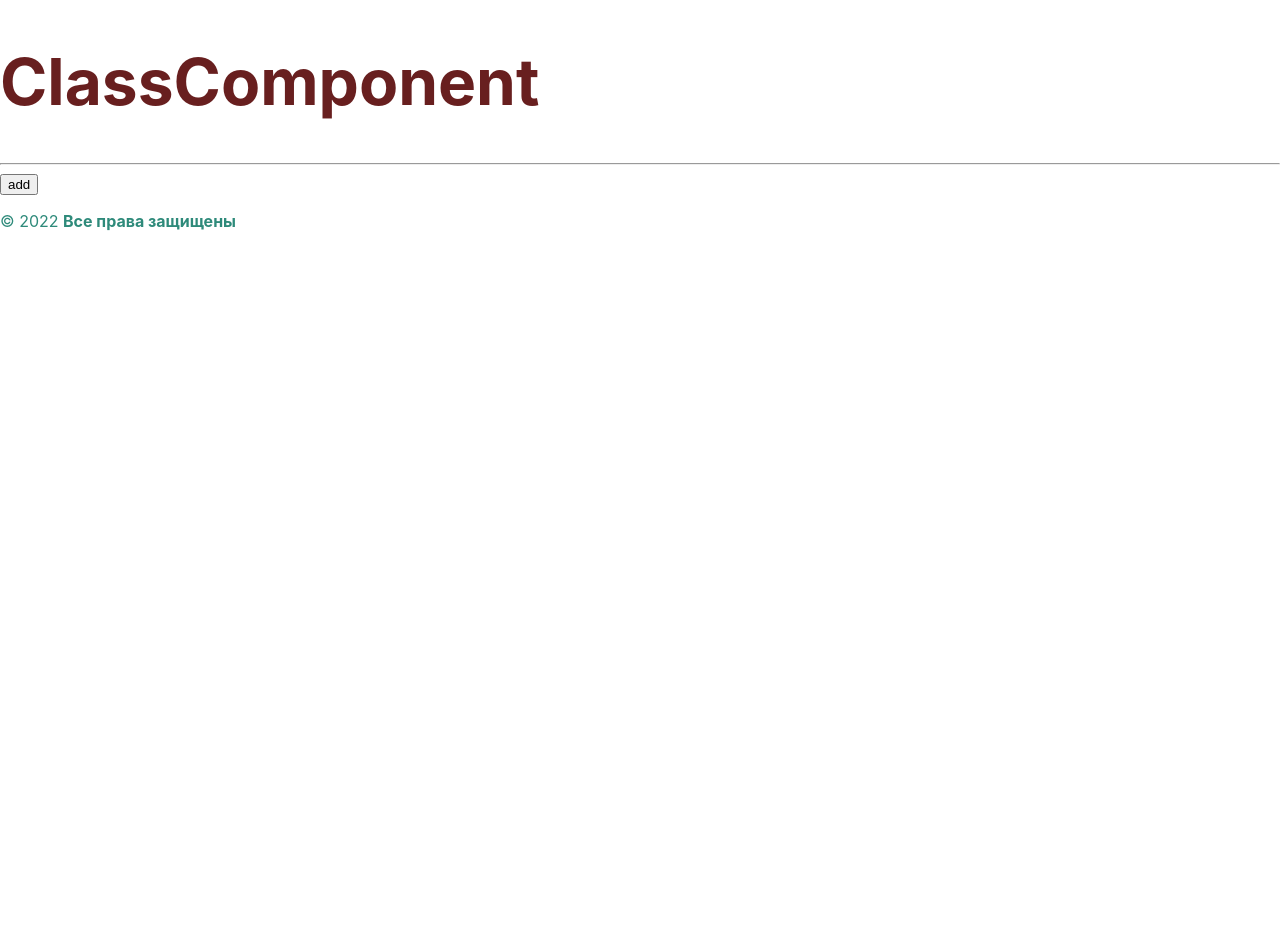
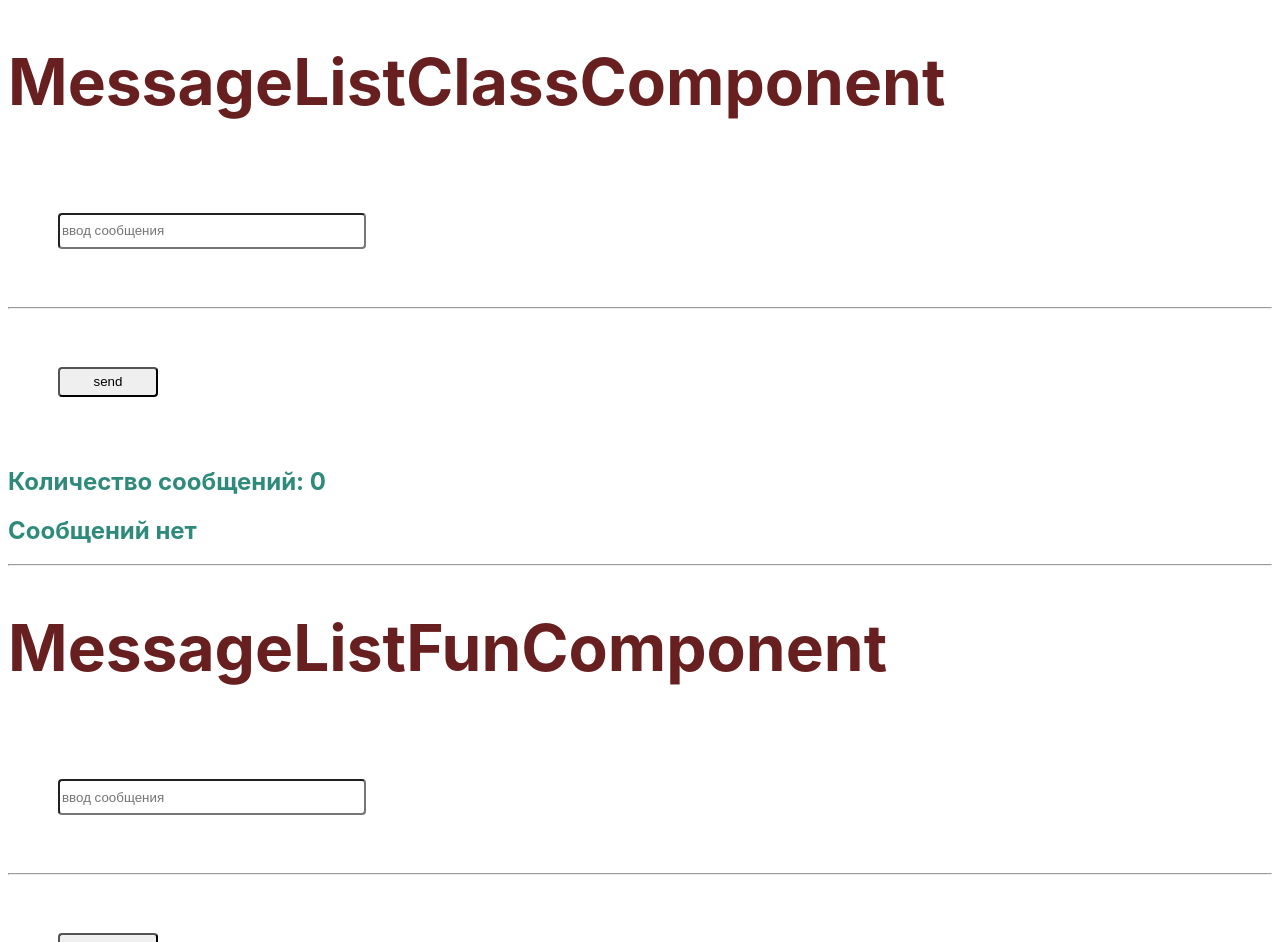
Before and after one commit to Kaurava/my-app, a React (Create React App) app: page / in a window 1280 px wide. Shown: the top 942 px of the page. Before the commit the page ends 800 px from the top, so only its background shows below. Built offline with nearby package versions, Linux system fonts and the light colour scheme.

Commit message:
Обработка массива сообщений

```diff
--- a/src/index.css
+++ b/src/index.css
@@ -1,4 +1,4 @@
-body {
+div {
   margin: 0;
   font-family: -apple-system, BlinkMacSystemFont, 'Segoe UI', 'Roboto', 'Oxygen',
     'Ubuntu', 'Cantarell', 'Fira Sans', 'Droid Sans', 'Helvetica Neue',
@@ -13,15 +13,29 @@ code {
     monospace;
 }
 
-.container{
-  background-color: rgb(108, 160, 95);
-}
-
 h1 {
   font-size: 64px;
   color: #681f1f;
 }
 
-.wellcome{
-  color: #2e8a7a;
+input{
+  width: 300px;
+  height:30px;
+  border-radius: 4px;
+  margin:50px;
 }
+
+button{
+  width: 100px;
+  height:30px;
+  border-radius: 4px;
+  margin:50px;
+}
+.on{
+  color:#666;
+  background-color: #ccc;
+}
+.off{
+  color:#888;
+  background-color: white;
+}
--- a/src/index.js
+++ b/src/index.js
@@ -1,46 +1,180 @@
-import React from "react";
+/* eslint-disable eqeqeq */
+import React, { useState, useEffect } from "react";
 import ReactDOM from "react-dom";
 import "./index.css";
 
-class ClassComponent extends React.Component {
-  constructor(props){
-    super(props)
+class MessageListClassComponent extends React.Component {
+  constructor(props) {
+    super(props);
     this.state = {
-      messageList: []
-    }
+      content: "",
+      count: 0,
+      messageList: [],
+    };
   }
 
-  addmessage = () => {
-    this.setState({
-      messageList: [...this.state.messageList, "newmessage"]
-    })
+  showmessages(message) {
+    return (
+      <div>
+        <div>
+          <p>
+            <span>id: {message.id} </span>
+            <span>author: {message.author} </span>
+            <span>text: {message.text}</span>
+          </p>
+        </div>
+        <button onClick={() => this.removemessage(message)}>delete</button>
+      </div>
+    );
   }
 
-  removemessage = (id) => {
+  sendmessage = (message) => {
     this.setState({
-      films: this.state.films.filter(msg => msg !== id)
-    })
-  }
+      content: "",
+      messageList: [...this.state.messageList, message],
+      count: this.state.count + 1,
+    });
+  };
+
+  removemessage = (message) => {
+    this.setState({
+      messageList: this.state.messageList.filter(
+        (msg) => msg.id !== message.id
+      ),
+      count: this.state.count == 0 ? 0 : this.state.count - 1,
+    });
+  };
 
   render() {
-    const {messageList} = this.state
     console.log("this.state", this.state);
+    const messages = this.state.messageList;
+    const currentid = this.state.count + 1;
+    const message = {
+      id: currentid,
+      author: "author" + currentid,
+      text: this.state.content,
+    };
+
     return (
       <div>
-        <h1>ClassComponent</h1>
+        <h1>MessageListClassComponent</h1>
+        <input
+          value={this.state.content}
+          placeholder="ввод сообщения"
+          onChange={(e) =>
+            this.setState({
+              content: e.target.value,
+              messageList: [...this.state.messageList],
+              count: this.state.count,
+            })
+          }
+        />
         <hr />
 
-        <button onClick = {() => this.addmessage}>add</button>
-        {messageList.map(msg => (
-          <div>
-            <h3>{messageList}</h3>
-            <button onClick = {() => this.removemessage(msg)}>remove</button>
-          </div>
-        ))}
+        <button onClick={() => this.sendmessage(message)}>send</button>
+        <h2>Количество сообщений: {this.state.count}</h2>
+
+        {this.state.count == 0 ? (
+          <h2>Сообщений нет</h2>
+        ) : (
+          messages.map((msg) => this.showmessages(msg))
+        )}
       </div>
     );
   }
 }
+
+
+const MessageListFunComponent = ({ onClick }) => {
+  const [content, setContent] = useState("");
+  const [count, setCount] = useState(0);
+  const [messageList, setMessageList] = useState([]);
+  const [moving, setMoving] = useState(false);
+  console.log("count", count);
+  const messages = messageList;
+  const currentid = count + 1;
+  const message = {
+    id: currentid,
+    author: "author" + currentid,
+    text: content,
+  };
+
+  const showmessages = (message) => {
+    return (
+      <div>
+        <div>
+          <p>
+            <span>id: {message.id} </span>
+            <span>author: {message.author} </span>
+            <span>text: {message.text}</span>
+          </p>
+        </div>
+        <button onClick={() => removemessage(message)}>delete</button>
+      </div>
+    );
+  };
+
+  const sendmessage = (message) => {
+    setMessageList([...messageList, message]);
+    setCount((cnt) => cnt + 1);
+    setContent("");
+    setMoving(false);
+  };
+
+  const removemessage = (message) => {
+    setMessageList(messageList.filter((msg) => msg.id !== message.id));
+    setCount((cnt) => (cnt == 0 ? 0 : count - 1));
+    setMoving(true);
+  };
+
+  //Аналогично componentDidMount и componentDidUpdate:
+  useEffect(() => {
+    if (moving) { return; }
+
+    // Робот автоматически отправляет сообщение последнему пользователю
+    console.log("count", count);
+    if (count == 0) { return; }
+
+    console.log("messageList", messageList);
+    const recipient = messageList.find((msg) => msg.id == count).author;
+    if (recipient == "robot") { return;}
+
+    console.log("recipient", recipient);
+    let timerId = null;
+    const replyMessage = {
+      id: count + 1,
+      author: "robot",
+      text: "Ответ Робота",
+    };
+    console.log("replyMessage", replyMessage.text);
+    timerId = setTimeout(() => {
+      sendmessage(replyMessage);
+    }, 500);
+
+    return () => clearInterval(timerId);
+  });
+
+  return (
+    <div>
+      <h1>MessageListFunComponent</h1>
+      <input
+        value={content}
+        placeholder="ввод сообщения"
+        onChange={(e) => setContent(e.target.value)}
+      />
+      <hr />
+
+      <button onClick={() => sendmessage(message)}>send</button>
+      <h2>Количество сообщений: {count}</h2>
+
+      {count == 0 ? (
+        <h2>Сообщений нет</h2>
+      ) : (
+        messages.map((msg) => showmessages(msg))
+      )}
+    </div>
+  );
+};
 
 const CopyrightComponent = () => {
   return (
@@ -55,7 +189,10 @@ const CopyrightComponent = () => {
 const App = () => {
   return (
     <>
-      <ClassComponent />
+      <MessageListClassComponent />
+      <hr />
+      <MessageListFunComponent />
+      <hr />
       <CopyrightComponent />
     </>
   );
```
